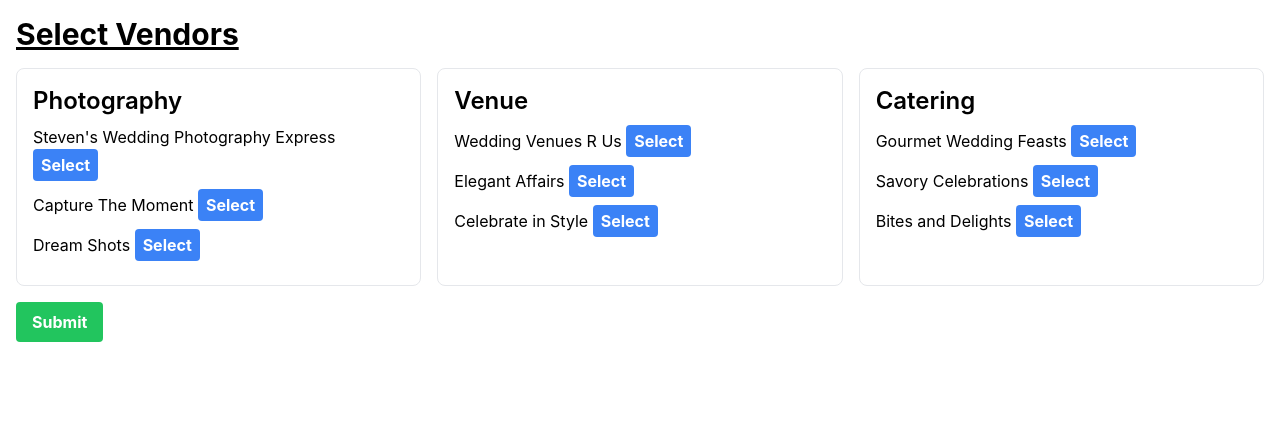
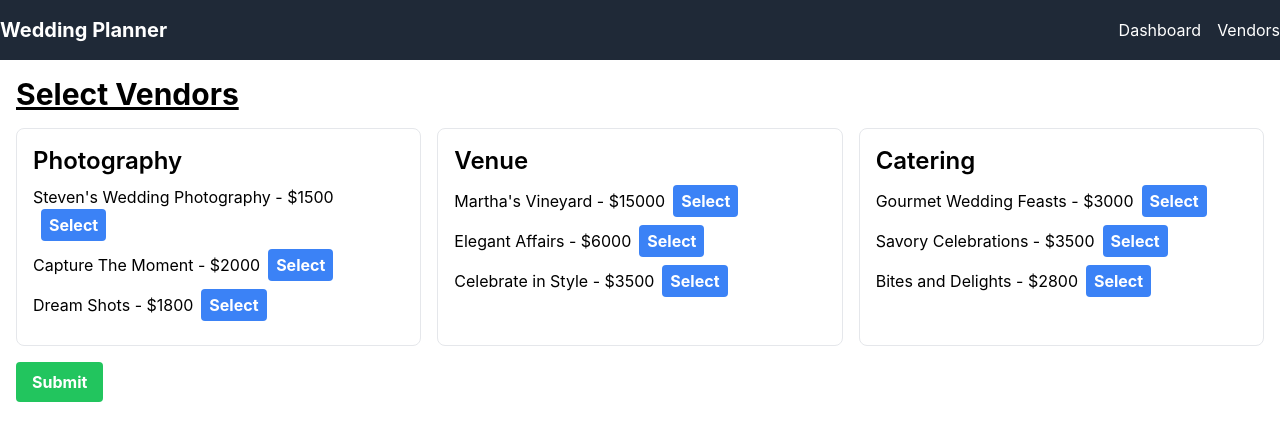
Before and after one commit to sabeer-narula/Wedding, a React (Create React App) app in the folder my-app/: page /vendors in a window 1280 px wide. Shown: the top 440 px of the page. Built offline with nearby package versions, Linux system fonts and the light colour scheme.

Commit message:
added a header and added prices to vendors. budget graph added

```diff
--- a/my-app/package.json
+++ b/my-app/package.json
@@ -15,6 +15,7 @@
     "react-redux": "^9.1.0",
     "react-router-dom": "^5.3.0",
     "react-scripts": "5.0.1",
+    "recharts": "^2.12.2",
     "redux": "^5.0.1",
     "typescript": "^4.9.5",
     "web-vitals": "^2.1.4"
--- a/my-app/src/Dashboard.tsx
+++ b/my-app/src/Dashboard.tsx
@@ -1,28 +1,24 @@
-import React, { useState } from 'react';
+import React from 'react';
 import { useSelector } from 'react-redux';
 import { RootState } from './store';
-
-interface Vendor {
-  id: number;
-  name: string;
-  type: string;
-  cost: number;
-}
-
-interface Guest {
-  id: number;
-  name: string;
-  invitationStatus: 'Invited' | 'Confirmed' | 'Declined';
-}
+import Header from './header';
+import { PieChart, Pie, Cell, Legend } from 'recharts';
 
 const Dashboard: React.FC = () => {
-  const [vendors, setVendors] = useState<Vendor[]>([]);
-  const [budget, setBudget] = useState<number>(0);
-  const [guests, setGuests] = useState<Guest[]>([]);
+  const selectedVendors = useSelector((state: RootState) => state.vendor.selectedVendors);
+  const totalSpend = useSelector((state: RootState) => state.vendor.totalSpend);
 
-  const selectedVendors = useSelector((state: RootState) => state.vendor.selectedVendors);
+  const COLORS = ['#0088FE', '#00C49F', '#FFBB28'];
+
+  const data = Object.entries(selectedVendors).map(([type, vendor], index) => ({
+    name: type.charAt(0).toUpperCase() + type.slice(1),
+    value: vendor ? vendor.price : 0,
+    color: COLORS[index % COLORS.length],
+  }));
+
 
   return (
+    <><Header />
     <div className="container mx-auto p-4">
           <h1 className="text-3xl font-bold underline mb-4">Wedding Planning Dashboard</h1>
           <div className="grid grid-cols-1 md:grid-cols-3 gap-4">
@@ -44,7 +40,23 @@ const Dashboard: React.FC = () => {
               {/* Budget Section */}
                       <div className="border p-4 rounded-lg">
           <h2 className="text-2xl font-semibold mb-2">Budget</h2>
-          {/* Display budget information here */}
+          <p>Total Spend: ${totalSpend}</p>
+          <PieChart width={400} height={400}>
+            <Pie
+              data={data}
+              cx={200}
+              cy={200}
+              labelLine={false}
+              outerRadius={80}
+              fill="#8884d8"
+              dataKey="value"
+            >
+              {data.map((entry, index) => (
+                <Cell key={`cell-${index}`} fill={entry.color} />
+              ))}
+            </Pie>
+            <Legend />
+          </PieChart>
         </div>
 
               {/* Guests Section */}
@@ -53,7 +65,7 @@ const Dashboard: React.FC = () => {
                   {/* List guests here */}
               </div>
           </div>
-    </div>
+      </div></>
   );
 };
 
--- a/my-app/src/Vendors.tsx
+++ b/my-app/src/Vendors.tsx
@@ -2,6 +2,7 @@ import React from 'react';
 import { useHistory } from 'react-router-dom';
 import { useDispatch } from 'react-redux';
 import { setSelectedVendor } from './store';
+import Header from './header';
 
 const Vendors = () => {
   const dispatch = useDispatch();
@@ -9,19 +10,19 @@ const Vendors = () => {
 
   const vendors = {
     photography: [
-      { id: 1, name: "Steven's Wedding Photography Express", type: 'photography' },
-      { id: 2, name: "Capture The Moment", type: 'photography' },
-      { id: 3, name: "Dream Shots", type: 'photography' }
+      { id: 1, name: "Steven's Wedding Photography", type: 'photography', price: 1500 },
+      { id: 2, name: "Capture The Moment", type: 'photography', price: 2000 },
+      { id: 3, name: "Dream Shots", type: 'photography', price: 1800 }
     ],
     venue: [
-      { id: 4, name: "Wedding Venues R Us", type: 'venue' },
-      { id: 5, name: "Elegant Affairs", type: 'venue' },
-      { id: 6, name: "Celebrate in Style", type: 'venue' }
+      { id: 4, name: "Martha's Vineyard", type: 'venue', price: 15000 },
+      { id: 5, name: "Elegant Affairs", type: 'venue', price: 6000 },
+      { id: 6, name: "Celebrate in Style", type: 'venue', price: 3500 }
     ],
     catering: [
-      { id: 7, name: "Gourmet Wedding Feasts", type: 'catering' },
-      { id: 8, name: "Savory Celebrations", type: 'catering' },
-      { id: 9, name: "Bites and Delights", type: 'catering' }
+      { id: 7, name: "Gourmet Wedding Feasts", type: 'catering', price: 3000 },
+      { id: 8, name: "Savory Celebrations", type: 'catering', price: 3500 },
+      { id: 9, name: "Bites and Delights", type: 'catering', price: 2800 }
     ]
   };
 
@@ -29,6 +30,7 @@ const Vendors = () => {
     id: number;
     name: string;
     type: string;
+    price: number;
   }
 
   const selectVendor = (vendor: Vendor) => {
@@ -40,6 +42,8 @@ const Vendors = () => {
   };
 
   return (
+    <>
+      <Header />
       <div className="container mx-auto p-4">
         <h2 className="text-3xl font-bold underline mb-4">Select Vendors</h2>
         <div className="grid grid-cols-1 md:grid-cols-3 gap-4">
@@ -49,15 +53,24 @@ const Vendors = () => {
               <ul>
                 {options.map((vendor) => (
                   <li key={vendor.id} className="mb-2">
-                  {vendor.name} <button onClick={() => selectVendor(vendor)} className="bg-blue-500 hover:bg-blue-700 text-white font-bold py-1 px-2 rounded">Select</button>
+                    {vendor.name} - ${vendor.price}
+                    <button
+                      onClick={() => selectVendor(vendor)}
+                      className="bg-blue-500 hover:bg-blue-700 text-white font-bold py-1 px-2 rounded ml-2"
+                    >
+                      Select
+                    </button>
                   </li>
                 ))}
               </ul>
             </div>
           ))}
         </div>
-      <button onClick={handleSubmit} className="bg-green-500 hover:bg-green-700 text-white font-bold py-2 px-4 rounded mt-4">Submit</button>
+        <button onClick={handleSubmit} className="bg-green-500 hover:bg-green-700 text-white font-bold py-2 px-4 rounded mt-4">
+          Submit
+        </button>
       </div>
+    </>
   );
 };
 
--- /dev/null
+++ b/my-app/src/header.tsx
@@ -0,0 +1,22 @@
+import React from 'react';
+import { Link } from 'react-router-dom';
+
+const Header = () => {
+  return (
+    <header className="bg-gray-800 text-white py-4">
+      <nav className="container mx-auto flex justify-between items-center">
+        <Link to="/" className="text-xl font-bold">Wedding Planner</Link>
+        <ul className="flex space-x-4">
+          <li>
+            <Link to="/" className="hover:text-gray-300">Dashboard</Link>
+          </li>
+          <li>
+            <Link to="/vendors" className="hover:text-gray-300">Vendors</Link>
+          </li>
+        </ul>
+      </nav>
+    </header>
+  );
+};
+
+export default Header;
--- a/my-app/src/store.ts
+++ b/my-app/src/store.ts
@@ -4,6 +4,7 @@ interface Vendor {
   id: number;
   name: string;
   type: string;
+  price: number;
 }
 
 interface AppState {
@@ -12,10 +13,12 @@ interface AppState {
       venue?: Vendor;
       catering?: Vendor;
     };
+    totalSpend: number;
   }
 
   const initialAppState: AppState = {
     selectedVendors: {},
+    totalSpend: 0,
   };
 
 const vendorSlice = createSlice({
@@ -25,6 +28,9 @@ const vendorSlice = createSlice({
     setSelectedVendor(state, action: PayloadAction<Vendor>) {
         const vendor = action.payload;
         state.selectedVendors[vendor.type.toLowerCase() as keyof AppState['selectedVendors']] = vendor;
+
+        // Calculate the total spend
+        state.totalSpend = Object.values(state.selectedVendors).reduce((total, vendor) => total + (vendor ? vendor.price : 0), 0);
       },
   },
 });
```
Also changed, not shown: 1 other file (tests, documents, lock files or other folders). Lines whose indentation alone changed are shown as unchanged.
